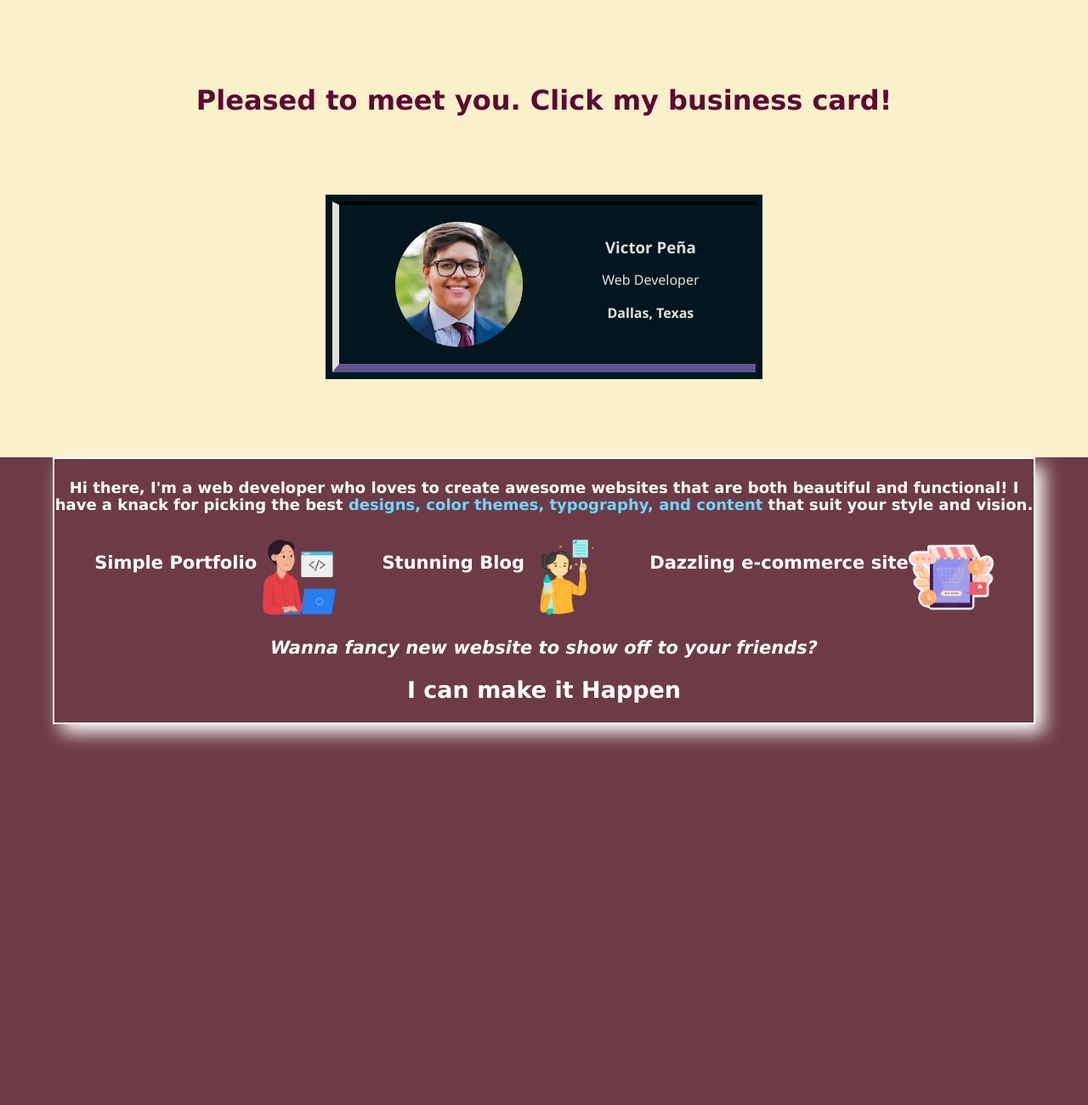
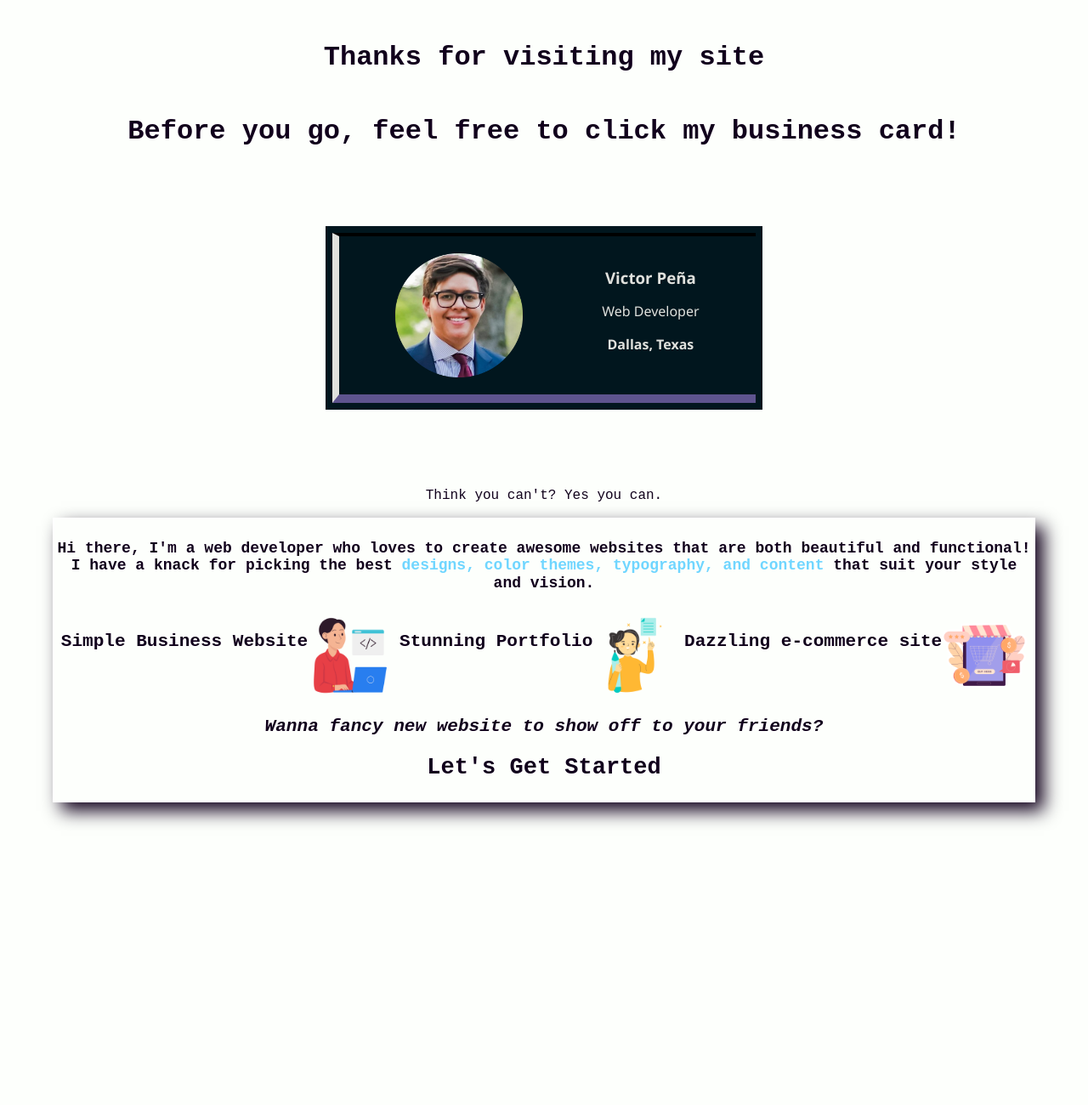
Before and after one commit to PenaV99/digital-card, a website built with Vite: page index.html in a window 1280 px wide. Shown: the top 1300 px of the page at 85% size. Built offline with nearby package versions, Linux system fonts and the light colour scheme; a web font is replaced by a local one.

Commit message:
Changed the design- font and color

```diff
--- a/index.html
+++ b/index.html
@@ -1,14 +1,18 @@
 <html>
+
 <head>
     <link rel="stylesheet" href="https://cdnjs.cloudflare.com/ajax/libs/normalize/8.0.1/normalize.css">
     <link rel="stylesheet" href="styles.css" />
+    <link rel="preconnect" href="https://fonts.googleapis.com">
+    <link rel="preconnect" href="https://fonts.gstatic.com" crossorigin>
+    <link href="https://fonts.googleapis.com/css2?family=Happy+Monkey&family=Kode+Mono:wght@400..700&display=swap" rel="stylesheet">
+    <title>WebInit</title>
     </head>
 <body>
-        <h1 class="header">Pleased to meet you. Click my business card!</h1>
+    <h1 class="header">Thanks for visiting my site</h1>
+    <h1 class="header">Before you go, feel free to click my business card!</h1>
     <div class="card">
-                <img
-                class="avatar"
-                src="images/smaller-headshot.png"
+        <img class="avatar" src="images/smaller-headshot.png"
             alt="Victor is smiling at the camera, with a blue suit on and some nature in the background">
         <div>
             <h3>Victor Peña</h3>
@@ -16,20 +20,23 @@
             <h4>Dallas, Texas </h4>
         </div>
     </div>
-        <section class="section">
+    <p>Think you can't? Yes you can.</p>
+    <section class="services-section">
         <div class="skills-section">
             <h4>
-                        Hi there, I'm a web developer who loves to create awesome websites that are both <strong>beautiful and functional!</strong> I have a knack for picking the best <span>designs, color themes, typography, and content</span> that suit your style and vision.
+                Hi there, I'm a web developer who loves to create awesome websites that are both <strong>beautiful and
+                    functional!</strong> I have a knack for picking the best <span>designs, color themes, typography,
+                    and content</span> that suit your style and vision.
             </h4>
             <div class="services-list">
                 <div class="service">
-                        <h3>Simple Portfolio</h3>
+                    <h3>Simple Business Website</h3>
                     <a href="https://www.flaticon.com/free-stickers/coding" title="coding stickers">
                         <img src="images/developer.png" alt="">
                     </a>
                 </div>
                 <div class="service">
-                        <h3>Stunning Blog</h3>
+                    <h3>Stunning Portfolio</h3>
                     <a href="https://www.flaticon.com/free-stickers/writing" title="writing stickers">
                         <img src="images/copywriting.png">
                     </a>
@@ -41,10 +48,13 @@
                     </a>
                 </div>
             </div>
-                 <em><h3>Wanna fancy new website to show off to your friends?</h3></em>
-                 <h2>I can make it Happen</h2>
+            <em>
+                <h3>Wanna fancy new website to show off to your friends?</h3>
+            </em>
+            <h2>Let's Get Started</h2>
         </div>
     </section>
     <script src="js/index.js"></script>
 </body>
+
 </html>
--- a/js/index.js
+++ b/js/index.js
@@ -6,7 +6,7 @@ const header = document.querySelector(".header");
 const introduceSelf = header.textContent;
 
 card.addEventListener("click", () => {
-    header.textContent = "My Pleasure";
+    header.textContent = "Have a great rest of your day!";
     card.innerHTML =  "<div class='social-buttons'>\
         <a href = ''><img src= 'images/contact/png/phone.png'></a>\
         <a href = 'mailto:vhpc24@pm.me'><img src= 'images/contact/png/email.png' /></a>\
--- a/styles.css
+++ b/styles.css
@@ -1,17 +1,16 @@
 body {
-    background-color: #faf0ca;
-    font-family: 'Lucida Sans', 'Lucida Sans Regular', 'Lucida Grande', 'Lucida Sans Unicode', Geneva, Verdana, sans-serif;
-    color: #5d0933;
+    background-color: #fdfffc;
+    font-family: "Kode Mono", monospace;
+    color: #11001c;
     text-align: center;
 }
 /* Business Card */
 .body-back {
     background-color: #01161e;
-    font-family: 'Lucida Sans', 'Lucida Sans Regular', 'Lucida Grande', 'Lucida Sans Unicode', Geneva, Verdana, sans-serif;
-    color: Gold;
+    color: #70d6ff;
 }
 .header {
-    margin-top: 100;
+    margin-top: 50px;
 }
 
 .avatar {
@@ -26,7 +25,7 @@ body {
     justify-content: space-around;
     text-align: center;
     background: #01161e;
-    font-family: 'Segoe UI', Tahoma, Geneva, Verdana, sans-serif;
+    font-family: "Segoe UI", Tahoma, Geneva, Verdana, sans-serif;
     color: #e0e1dd;
     border-bottom: 10px solid #5e548e;
     border-left: 8px solid #e0e1dd;
@@ -40,13 +39,12 @@ body {
     padding: 20px;
     display: block;
     text-align: center;
-    background: #faf0ca;
-    font-family: 'Segoe UI', Tahoma, Geneva, Verdana, sans-serif;
+    background: #e0e1dd;
     color: #fff;
     border-bottom: 10px solid #5e548e;
     border-top: 8px solid #5e548e;
     border-left: 8px solid #5e548e;
-    box-shadow: 0px 0px 0px 100px #01161e;
+    box-shadow: 0px 0px 10px 10px #01161e;
     border-right: 8px solid #5e548e;
 }
 .back img {
@@ -62,10 +60,9 @@ body {
     transform: rotate(-20deg);
 }
 /* Mini Portfolio */
-.section {
+.services-section {
     width: 100%;
     height: 100%;
-    background-color: #6d3b47;
     font-size: large;
 }
 
@@ -75,7 +72,7 @@ body {
     border: 2px solid white;
     box-shadow: 10px 10px 20px;
     width: 90%;
-    color: #fff;
+    color: #11001c;
 }
 .skills-section span {
     color: #70d6ff;
@@ -92,19 +89,6 @@ body {
     width: 100px;
 }
 
-
-
-
-
-
-
-
-
-
-
-
-
-
 /*
 Stretch goals:
 Find other ways you can personalize
```
Also changed, not shown: 1 other file. Lines whose indentation alone changed are shown as unchanged.
